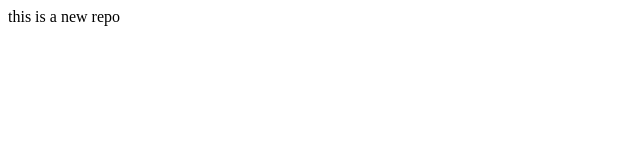
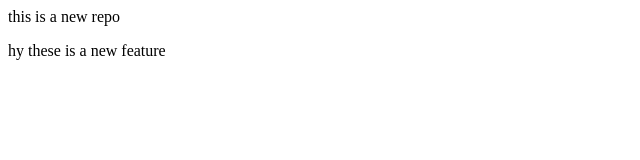
Before and after one commit to yogesh-karoda/localrepo, a plain HTML site: page index.html in a window 1280 px wide. Shown: the whole page, without its empty margins (0-640 px from the left). Drawn offline with Linux system fonts and the light colour scheme.

Commit message:
new feature in feature branch

```diff
--- a/index.html
+++ b/index.html
@@ -1 +1,2 @@
 <p>this is a new repo</p>
+<p>hy these is a new feature</p>
```
